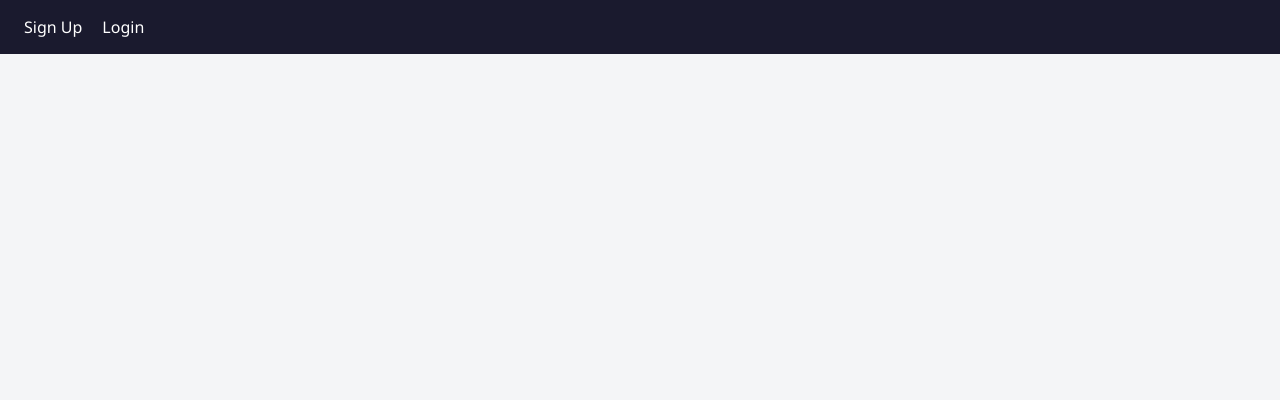
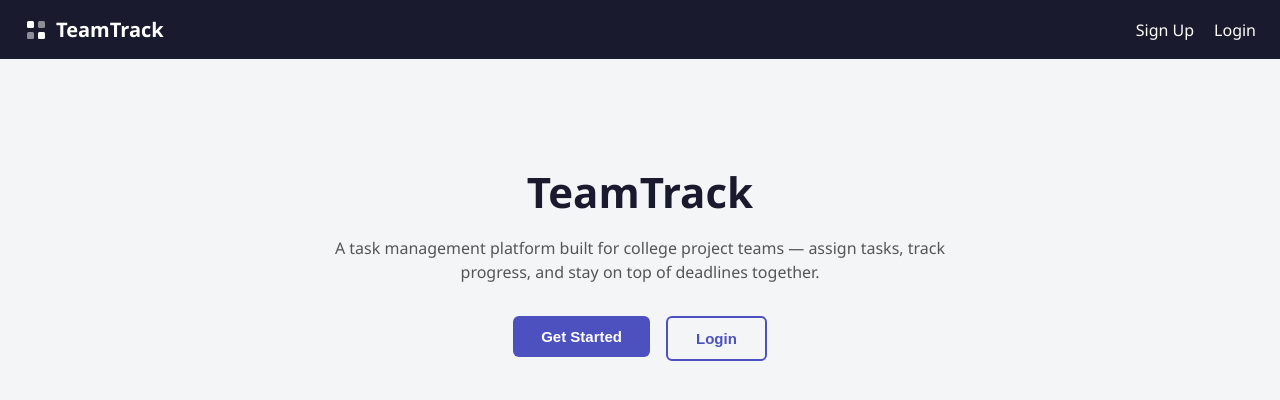
Before and after one commit to bhargaviiik/teamtrack, a React app in the folder frontend/: page / in a window 1280 px wide. Before the commit this address had no page. Shown: the top 400 px of the page. Built offline with nearby package versions, Linux system fonts and the light colour scheme; the HTML template or start-up script is replaced by a standard one.

Commit message:
Polish landing page, nav logo, and button styling

```diff
--- a/frontend/src/App.jsx
+++ b/frontend/src/App.jsx
@@ -3,6 +3,7 @@ import Signup from './components/Signup';
 import Login from './components/Login';
 import Dashboard from './components/Dashboard';
 import ProjectDetail from './components/ProjectDetail';
+import Home from './components/Home';
 
 function NavBar() {
   const navigate = useNavigate();
@@ -16,6 +17,15 @@ function NavBar() {
 
   return (
     <nav>
+      <Link to="/" className="logo">
+      <svg viewBox="0 0 24 24" fill="none" xmlns="http://www.w3.org/2000/svg">
+        <rect x="3" y="3" width="7" height="7" rx="1.5" fill="currentColor"/>
+        <rect x="14" y="3" width="7" height="7" rx="1.5" fill="currentColor" opacity="0.5"/>
+        <rect x="3" y="14" width="7" height="7" rx="1.5" fill="currentColor" opacity="0.5"/>
+        <rect x="14" y="14" width="7" height="7" rx="1.5" fill="currentColor"/>
+      </svg>
+      TeamTrack
+  </Link>
       {!token && <Link to="/signup">Sign Up</Link>}
       {!token && <Link to="/login">Login</Link>}
       {token && <Link to="/dashboard">Dashboard</Link>}
@@ -30,6 +40,7 @@ function App() {
       <NavBar />
       <div className="container">
         <Routes>
+          <Route path="/" element={<Home />} />
           <Route path="/signup" element={<Signup />} />
           <Route path="/login" element={<Login />} />
           <Route path="/dashboard" element={<Dashboard />} />
--- /dev/null
+++ b/frontend/src/components/Home.jsx
@@ -0,0 +1,31 @@
+import { Link } from 'react-router-dom';
+
+function Home() {
+  const token = localStorage.getItem('token');
+
+  return (
+    <div className="hero">
+      <h1>TeamTrack</h1>
+      <p>A task management platform built for college project teams — assign tasks, track progress, and stay on top of deadlines together.</p>
+
+      {token ? (
+        <div className="hero-buttons">
+          <Link to="/dashboard">
+            <button>Go to Dashboard</button>
+          </Link>
+        </div>
+      ) : (
+        <div className="hero-buttons">
+          <Link to="/signup">
+            <button>Get Started</button>
+          </Link>
+          <Link to="/login">
+            <button className="btn-outline">Login</button>
+          </Link>
+        </div>
+      )}
+    </div>
+  );
+}
+
+export default Home;
--- a/frontend/src/index.css
+++ b/frontend/src/index.css
@@ -15,6 +15,7 @@ nav {
   padding: 16px 24px;
   display: flex;
   gap: 20px;
+  align-items: center;
 }
 
 nav a {
@@ -92,3 +93,73 @@ button:hover {
   text-decoration: none;
   color: inherit;
 }
+#root {
+  max-width: none;
+  width: 100%;
+}
+
+.hero {
+  text-align: center;
+  padding: 80px 24px;
+  max-width: 700px;
+  margin: 0 auto;
+}
+
+.hero h1 {
+  font-size: 42px;
+  margin-bottom: 16px;
+  color: #1a1a2e;
+}
+
+.hero p {
+  font-size: 16px;
+  color: #555;
+  margin-bottom: 32px;
+  line-height: 1.5;
+}
+
+.hero-buttons {
+  display: flex;
+  gap: 16px;
+  justify-content: center;
+}
+
+.hero-buttons a {
+  text-decoration: none;
+}
+
+.btn-outline {
+  background: white;
+  color: #4c51bf;
+  border: 2px solid #4c51bf;
+}
+
+.btn-outline:hover {
+  background: #f0f0ff;
+}
+.logo {
+  display: flex;
+  align-items: center;
+  gap: 8px;
+  font-size: 20px;
+  font-weight: 700;
+  color: #fff;
+  margin-right: auto;
+}
+
+.logo svg {
+  width: 24px;
+  height: 24px;
+}
+.btn-outline {
+  background: transparent;
+  color: #4c51bf;
+  border: 2px solid #4c51bf;
+  font-weight: 600;
+}
+.hero-buttons button {
+  padding: 12px 28px;
+  font-size: 15px;
+  border-radius: 6px;
+  box-sizing: border-box;
+}
```
